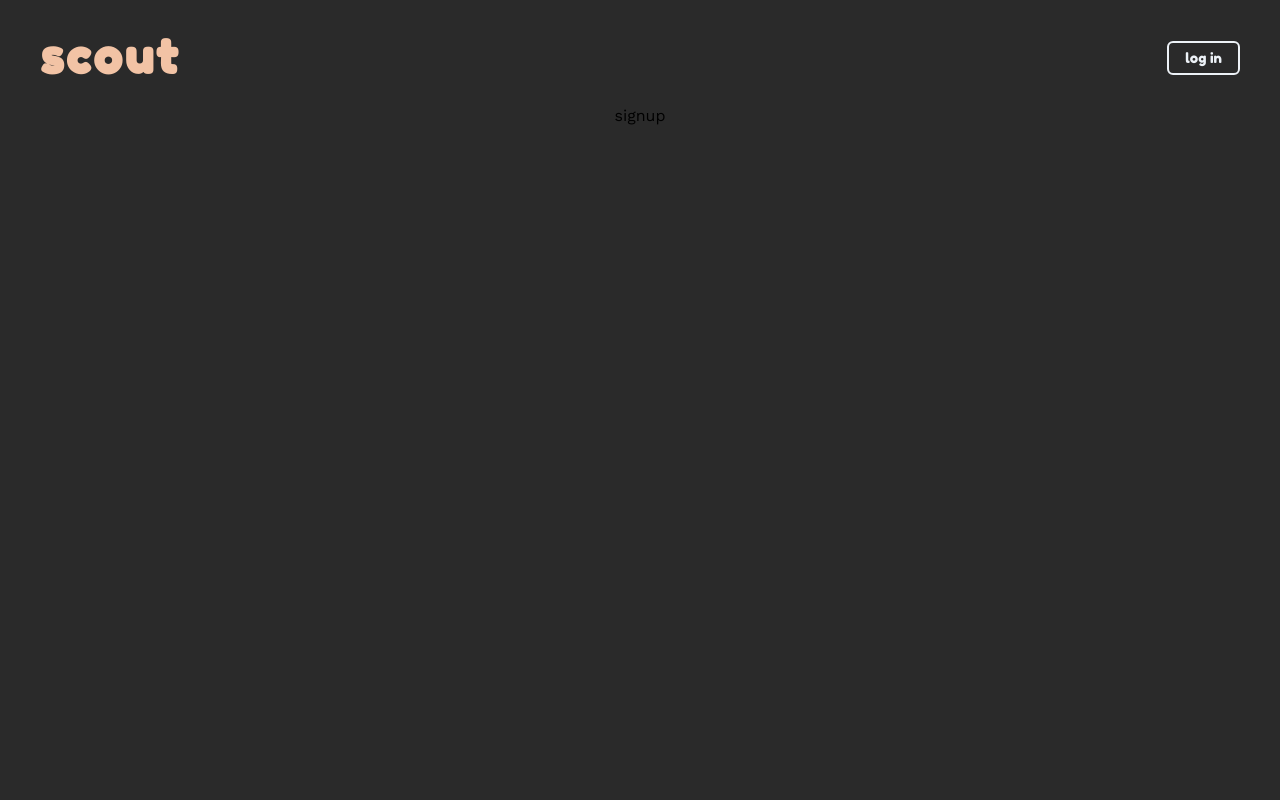
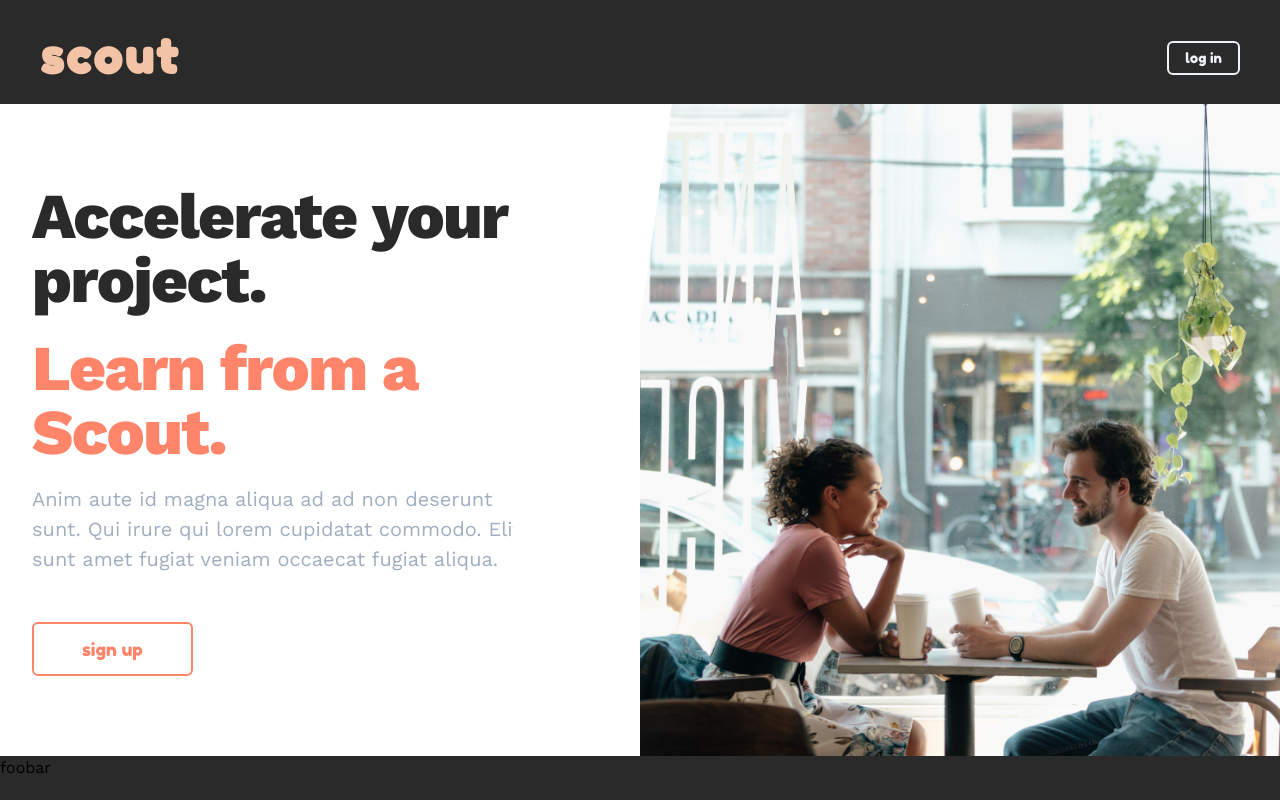
Before and after one commit to joseph-marques/scout, a React (Create React App) app in the folder frontend/: page / in a window 1280 px wide. Built offline with nearby package versions, Linux system fonts and the light colour scheme; no server answers.

Commit message:
add homepage

```diff
--- a/frontend/src/components/Home.js
+++ b/frontend/src/components/Home.js
@@ -1,12 +1,57 @@
 import React from 'react';
 import { Link } from 'react-router-dom';
 import Header from './Header';
+import mentorImage from '../images/mentor.jpg';
 
 function Home() {
   return (
-    <div className="flex flex-col items-center bg-black w-full h-full">
+    <div classNameName="flex flex-col items-center bg-black w-full h-full">
       <Header showLogin={true} />
-      <Link to="/signup">signup</Link>
+      <div class="relative bg-white overflow-hidden">
+        <div className="relative z-10 bg-white lg:max-w-xl lg:w-full">
+          <div className="mx-auto max-w-screen-xl px-4 sm:px-6 lg:px-8">
+            <div className="sm:text-center lg:text-left py-20">
+              <h2 className="text-4xl tracking-tight text-black font-extrabold sm:text-5xl sm:leading-none md:text-6xl">
+                Accelerate your project.
+              </h2>
+              <h2 className="text-4xl pt-6 tracking-tight text-primary font-extrabold sm:text-5xl sm:leading-none md:text-6xl">
+                Learn from a Scout.
+              </h2>
+              <p className="mt-3 text-base text-gray-500 sm:mt-5 sm:text-lg sm:max-w-xl sm:mx-auto md:mt-5 md:text-xl lg:mx-0">
+                Anim aute id magna aliqua ad ad non deserunt sunt. Qui irure qui
+                lorem cupidatat commodo. Elit sunt amet fugiat veniam occaecat
+                fugiat aliqua.
+              </p>
+              <div className="mt-5 sm:mt-8 flex content-center justify-center lg:justify-start">
+                <Link
+                  to="/signup"
+                  className="text-md font-logo px-10 py-3 leading-none border-2 leading-6
+                  rounded-md text-primary text-center border-primary hover:text-white
+                  hover:bg-primary mt-4 transition duration-150 ease-in-out md:py-4 md:text-lg md:px-12"
+                >
+                  sign up
+                </Link>
+              </div>
+            </div>
+            <svg
+              className="hidden lg:block absolute right-0 inset-y-0 h-full w-48 text-white transform translate-x-1/2"
+              fill="currentColor"
+              viewBox="0 0 100 100"
+              preserveAspectRatio="none"
+            >
+              <polygon points="50,0 100,0 50,100 0,100" />
+            </svg>
+          </div>
+        </div>
+        <div className="lg:absolute lg:bottom-0 lg:right-0 lg:w-1/2">
+          <img
+            src={mentorImage}
+            alt=""
+            className="h-56 w-full object-cover sm:h-72 md:h-96 lg:w-full lg:h-full"
+          />
+        </div>
+      </div>
+      foobar
     </div>
   );
 }
--- a/frontend/src/components/Navigation.js
+++ b/frontend/src/components/Navigation.js
@@ -25,7 +25,7 @@ function Navigation() {
         className="flex items-center flex-start flex-wrap m-0 p-0"
         style={{
           background:
-            'linear-gradient(to right, #f2c3a5, #f6b598, #faa78f, #fd978a, #ff8789)'
+            'linear-gradient(to right, #f2c3a5, #f5b593, #f9a683, #fc9675, #ff856a)'
         }}
       >
         {renderNavLink({ title: 'Home', link: '/home', exact: true })}
--- a/frontend/tailwind.config.js
+++ b/frontend/tailwind.config.js
@@ -9,7 +9,8 @@ module.exports = {
         sans: ['Work Sans', ...defaultTheme.fontFamily.sans]
       },
       colors: {
-        primary: '#FF8789',
+        // primary: '#FF8789',
+        primary: '#FF856A',
         secondary: '#f2c3a5',
         accentLight: '#ea3f27',
         accentDark: '#5b3633',
```
Also changed, not shown: frontend/src/images/mentor.jpg (added), frontend/src/styles/tailwind.css.
